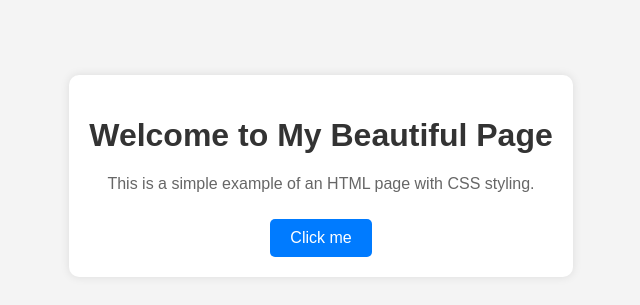
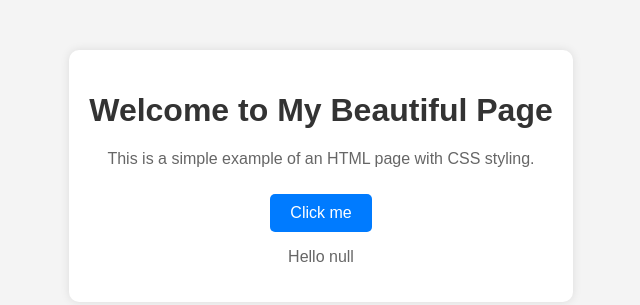
Before and after one commit to filegeiasou/LogIn_Javascript, a plain HTML site: page Admin.html in a window 1280 px wide. Shown: the part 224-529 px from the top of the page, without its empty margins (319-959 px from the left). Drawn offline with Linux system fonts and the light colour scheme.

Commit message:
Update Admin.html

```diff
--- a/Admin.html
+++ b/Admin.html
@@ -12,13 +12,14 @@
     <h1>Welcome to My Beautiful Page</h1>
     <p>This is a simple example of an HTML page with CSS styling.</p>
     <a href="./index.html" class="btn">Click me</a>
+    <p id="name"></p>
 </div>
 <script>
     // Get the name of the currently logged-in user from localStorage
     var currentUser = localStorage.getItem('currentUser');
 
     // Display the name of the currently logged-in user
-    document.getElementById('username').textContent = currentUser;
+    document.getElementById('name').textContent = "Hello " + currentUser;
 </script>
 
 </body>
```
